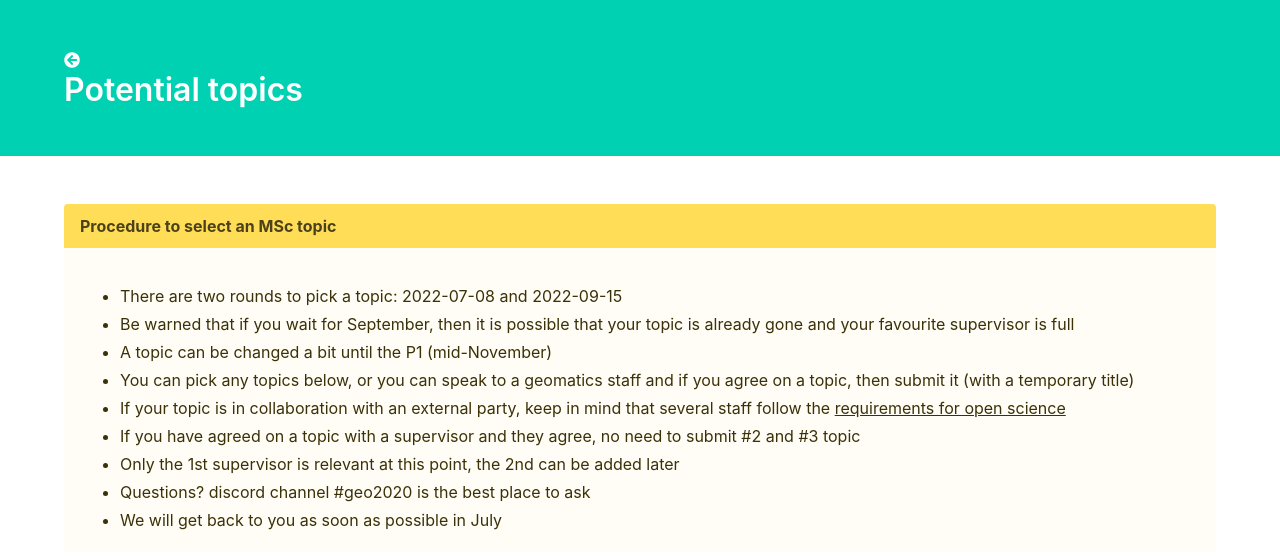
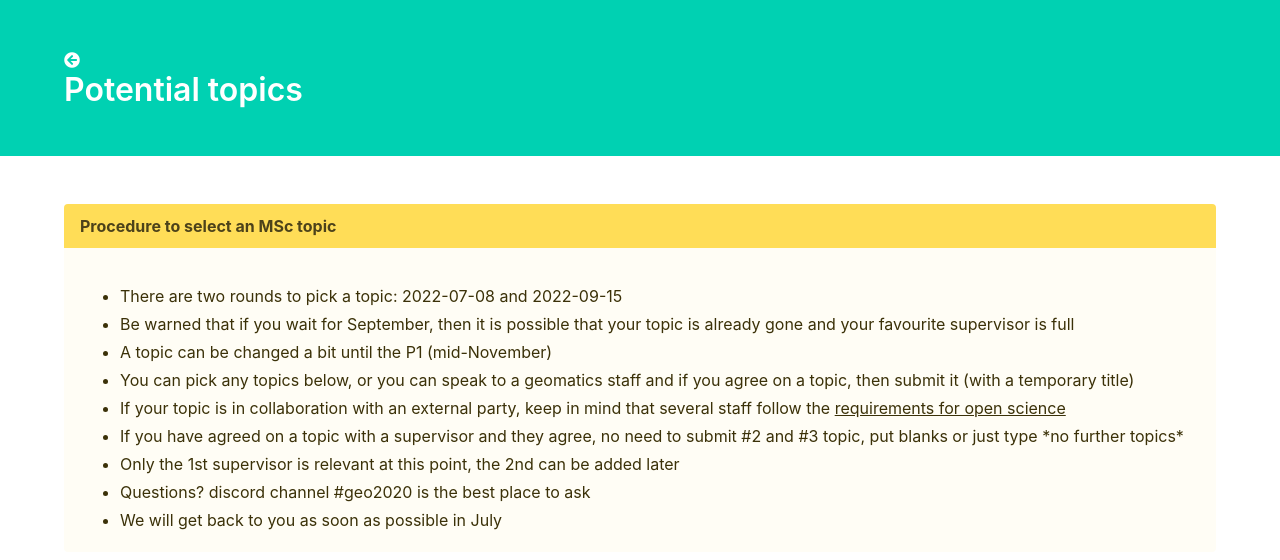
Before and after one commit to tudelft3d/geo2020, a Jekyll site: the page built from potentialtopics/index.md, in a window 1280 px wide and 900 px high, cut to the strip 0-560 px from the top of the window. Built offline with Jekyll 4.4.1, drawn with Linux system fonts in a browser that asks for light colours; nearby versions of some CDN libraries.

Commit message:
index.md error about topic 2 and 3 blank fixed

```diff
--- a/potentialtopics/index.md
+++ b/potentialtopics/index.md
@@ -16,7 +16,7 @@ permalink: /potentialtopics/
       <li>A topic can be changed a bit until the P1 (mid-November)</li>
       <li>You can pick any topics below, or you can speak to a geomatics staff and if you agree on a topic, then submit it (with a temporary title)</li>
       <li>If your topic is in collaboration with an external party, keep in mind that several staff follow the <a href="https://3d.bk.tudelft.nl/courses/geo2020/openscience/">requirements for open science</a></li>
-      <li>If you have agreed on a topic with a supervisor and they agree, no need to submit #2 and #3 topic</li>
+      <li>If you have agreed on a topic with a supervisor and they agree, no need to submit #2 and #3 topic, put blanks or just type *no further topics*</li>
       <li>Only the 1st supervisor is relevant at this point, the 2nd can be added later</li>
       <li>Questions? discord channel #geo2020 is the best place to ask</li>
       <li>We will get back to you as soon as possible in July</li>
```
